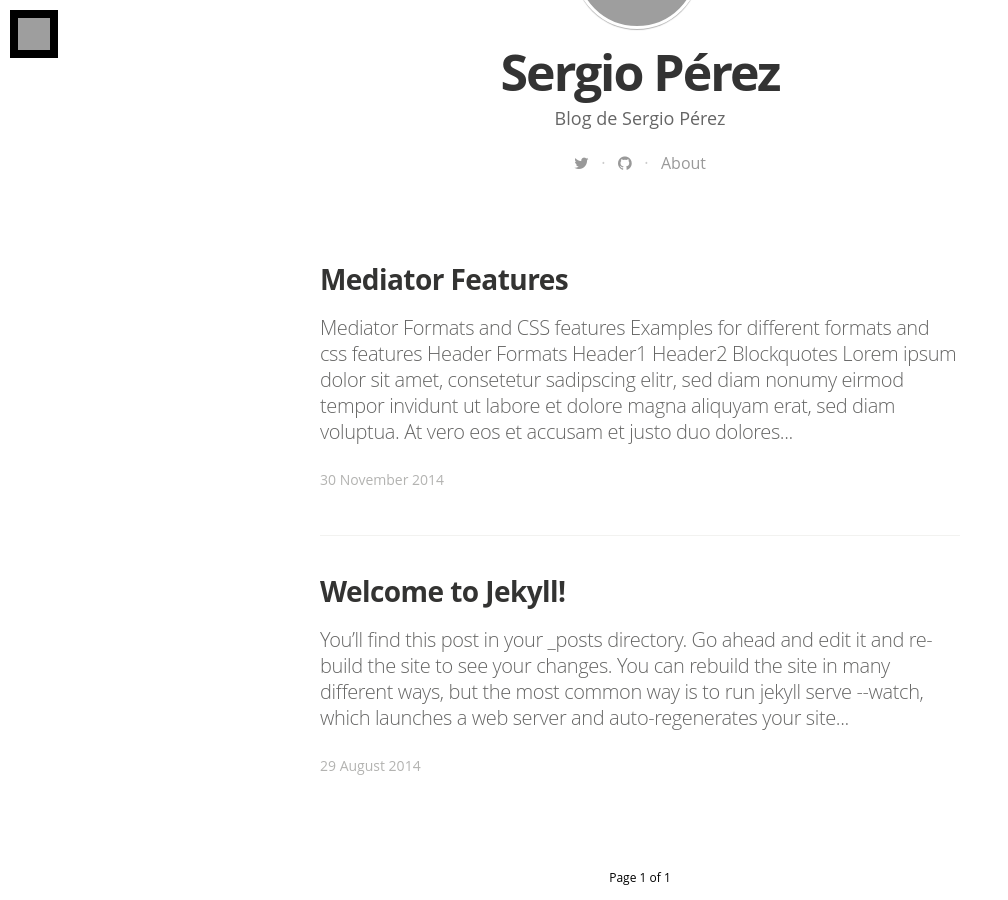
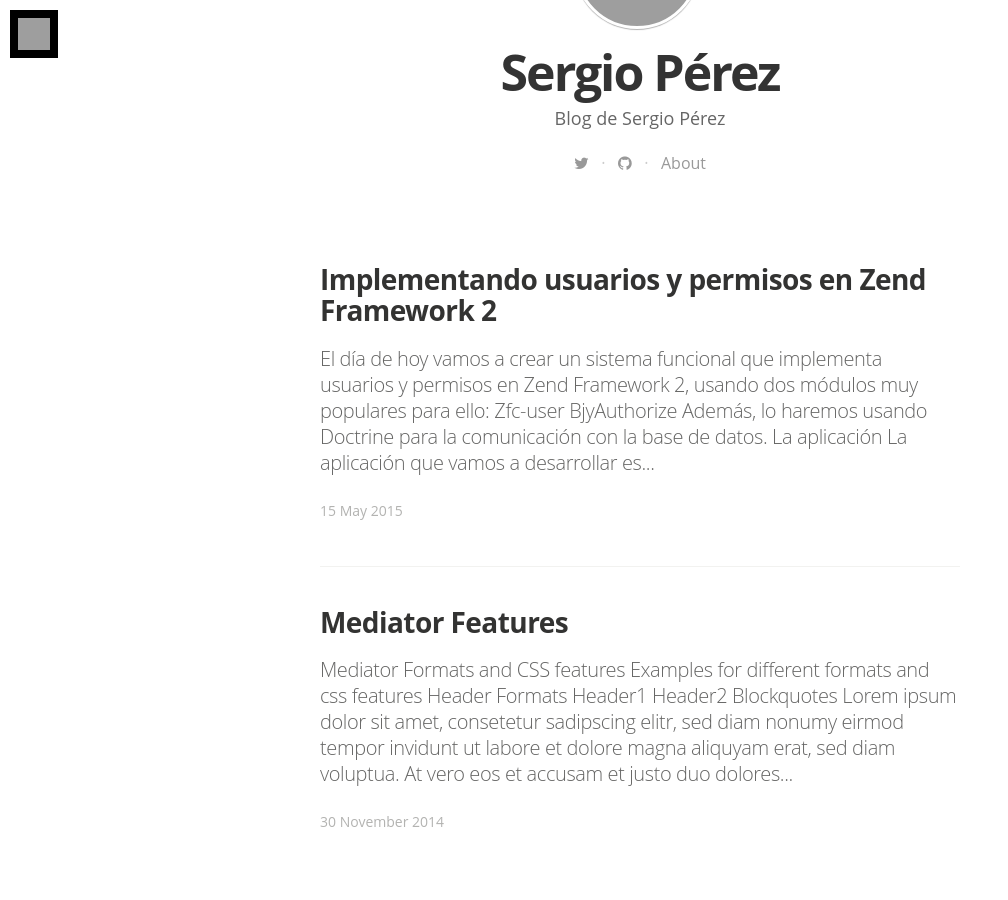
Before and after one commit to sergioperezf/sergioperezf.github.io, a Jekyll site: the page built from index.html, in a window 1280 px wide and 900 px high, scrolled down 487 px. Shown: the whole window, without its empty margins (0-1008 px from the left). Built offline with Jekyll 4.4.1, drawn with Linux system fonts in a browser that asks for light colours; nearby versions of some CDN libraries; some web fonts are replaced; Markdown is read by kramdown in place of the engine named in the settings; the list of posts is cut into pages by our own code; some of the changed lines change nothing that is shown; grey boxes are pictures that could not be loaded.

`````diff
--- a/_posts/2014-08-29-welcome-to-jekyll.markdown
+++ b/_posts/2014-08-29-welcome-to-jekyll.markdown
@@ -1,39 +1,152 @@
 ---
 layout: post
-title:  "Welcome to Jekyll!"
-date:   2014-08-29 14:34:25
-categories: jekyll update
-tags:
+title:  "Implementando usuarios y permisos en Zend Framework 2"
+date:   2015-05-15 15:41:25
+categories: php
+tags: zf2 servicios
 image: /assets/article_images/2014-08-29-welcome-to-jekyll/desktop.jpg
 ---
-You’ll find this post in your `_posts` directory. Go ahead and edit it and re-build the site to see your changes. You can rebuild the site in many different ways, but the most common way is to run `jekyll serve --watch`, which launches a web server and auto-regenerates your site when a file is updated.
 
-To add new posts, simply add a file in the `_posts` directory that follows the convention `YYYY-MM-DD-name-of-post.ext` and includes the necessary front matter. Take a look at the source for this post to get an idea about how it works.
+El día de hoy vamos a crear un sistema funcional que implementa usuarios y permisos en Zend Framework 2, usando dos módulos muy populares para ello:
 
-Jekyll also offers powerful support for code snippets:
+- `Zfc-user`
+- `BjyAuthorize`
 
-{% highlight ruby %}
-def print_hi(name)
-  puts "Hi, #{name}"
-end
-print_hi('Tom')
-#=> prints 'Hi, Tom' to STDOUT.
-{% endhighlight %}
+Además, lo haremos usando Doctrine para la comunicación con la base de datos.
 
-Check out the [Jekyll docs][jekyll] for more info on how to get the most out of Jekyll. File all bugs/feature requests at [Jekyll’s GitHub repo][jekyll-gh]. If you have questions, you can ask them on [Jekyll’s dedicated Help repository][jekyll-help].
+### La aplicación
 
-{% highlight js %}
+La aplicación que vamos a desarrollar es la forma más básica de un sistema de _tickets_ de soporte. Tendremos dos roles, `usuario` y `agente`. Los usuarios pueden crear tickets, así como modificar los tickets que ellos mismos hayan creado. Los agentes pueden leer y cambiar de estado a los tickets, pero no pueden modificar nada más. Las personas se pueden registrar en el sitio, pero sólo bajo el rol de `usuario`.
 
-<footer class="site-footer">
- <a class="subscribe" href="{{ "/feed.xml" | prepend: site.baseurl }}"> <span class="tooltip"> <i class="fa fa-rss"></i> Subscribe!</span></a>
-  <div class="inner">a
-   <section class="copyright">All content copyright <a href="mailto:{{ site.email}}">{{ site.name }}</a> &copy; {{ site.time | date: '%Y' }} &bull; All rights reserved.</section>
-   <section class="poweredby">Made with <a href="http://jekyllrb.com"> Jekyll</a></section>
-  </div>
-</footer>
-{% endhighlight %}
+Eso es todo lo que hará esta pequeña aplicación, la cual espero sirva de manera ilustrativa de los módulos involucrados.
 
+## Módulos necesarios
 
-[jekyll]:      http://jekyllrb.com
-[jekyll-gh]:   https://github.com/jekyll/jekyll
-[jekyll-help]: https://github.com/jekyll/jekyll-help
+Para empezar, vamos a crear nuestra aplicación con base en la aplicación esqueleto de Zend Framework 2. Para obtenerla, vamos a la página oficial y seguimos las instrucciones: https://github.com/zendframework/ZendSkeletonApplication.
+
+Una vez tengamos la aplicación instalada, es hora de añadir los módulos que vamos a usar. Estos se añaden a el archovp `composer.json`, de modo que debe quedar más o menos así:
+
+```json
+{
+    "name": "seperez/application",
+    "description": "Implementing a simple application with users ans permissions",
+    "license": "BSD-3-Clause",
+    "keywords": [
+        "zf2",
+        "framework",
+        "users",
+        "permissions"
+    ],
+    "homepage": "http://example.com",
+    "require": {
+        "php": ">=5.3.3",
+        "zendframework/zendframework": "2.4.*",
+        "doctrine/doctrine-orm-module": "0.*",
+        "doctrine/doctrine-module": "0.*",
+        "zf-commons/zfc-user-doctrine-orm": "1.0.*",
+        "bjyoungblood/bjy-authorize": "1.4.*"
+    }
+}
+````
+
+Guardamos el archivo, y corremos `php composer.phar update`, para actualizar e instalar los módulos necesarios.
+
+### Activar los módulos en nuestra aplicación
+
+Ahora que hemos añadido y descargado los módulos necesarios, vamos a tomar un vistazo a lo que hemos instalado:
+
+- `doctrine/doctrine-module` y `doctrine/doctrine-orm-module`: estos son los módulos que proveen la integración con el ORM Doctrine a nuestra aplicación en Zend Framework 2.
+- `zf-commons/zfc-user-doctrine-orm`: este módulo provee la funcionalidad de `zfcuser`integrada con Doctrine. Al instalar este módulo, el sistema de resolución de dependencias de Composer instalará también los módulos `zfc-base`y `zfc-user`. Más acerca de `zfcuser` más adelante.
+- `bjyoungblood/bjy-authorize`: es el módulo que usaremos para proveer la funcionalidad de permisos. Este módulo es básicamente una manera más fácil de usar  la ACL (Access Control List) proveída por Zend Framework 2 por defecto. Ya veremos cómo se configura.
+
+Para activar dichos módulos en nuestra aplicación, vamos al archivo `config/application.config.php` y añadimos los módulos al arreglo `modules`:
+
+```php
+return array(
+    //...
+    'modules' => array(
+        'DoctrineModule',
+        'DoctrineORMModule',
+        'ZfcBase',
+        'ZfcUser',
+        'ZfcUserDoctrineORM',
+        'BjyAuthorize',
+        'Application',
+    ),
+    //...
+);
+```
+
+Esto activará los módulos recién descargados en nuestra aplicación. El siguiente paso es configurarlos.
+
+## Configuración de Doctrine 2
+
+Con nuestros módulos instalados, vamos a configurar primero Doctrine, el ORM, de manera que nos podamos comunicar con la base de datos. Antes que nada, este será el modelo de datos que servirá para nuestros requerimientos:
+
+![Modelo de datos](modelo.png)
+
+Como podemos ver, es un modelo muy sencillo.
+
+Para configurar Doctrine vamos a modificar (o agregar) dos archivos: `config/autoload/doctrine.global.php`y `config/autoload/doctrine.local.php`. En el primero vamos a configurar el nombre de la base de datos, el host y el puerto, mientras que en el segundo vamos a configurar las credenciales de acceso. La idea de tener los dos archivos por separado es que cuando subamos nuestro trabajo a un repositorio como GitHub o Sourceforge, sólo el archivo global se suba.
+
+```php
+<?php
+//config/autoload/doctrine.global.php
+return array(
+    'doctrine' => array(
+        'connection' => array(
+            'orm_default' => array(
+                'driverClass' => 'Doctrine\DBAL\Driver\PDOMySql\Driver',
+                    'params' => array(
+                        'host' => 'localhost',
+                        'port' => '3306',
+                        'dbname' => 'edulers',
+                ),
+            ),
+        )
+));
+```
+
+```php
+<?php
+//config/autoload/doctrine.global.php
+return array(
+    'doctrine' => array(
+        'connection' => array(
+            'orm_default' => array(
+                'driverClass' => 'Doctrine\DBAL\Driver\PDOMySql\Driver',
+                    'params' => array(
+                        'user' => 'appication',
+                        'password' => 'password',
+                ),
+            ),
+        )
+));
+```
+
+En este caso estamos asumiendo que vamos a usar una base de datos MySql en localhost, cuyas credenciales son las dadas (application/password).
+
+Ahora vamos a decirle a Doctrine en dónde se encuentran las entidades para nuestra aplicación. En el archivo de configuración de nuestro módulo (por defecto `module/Application/config/module.config.php`, aunque yo recomiendo crear un módulo aparte), añadimos al arreglo que es retornado:
+
+```php
+return array(
+	//...
+    'doctrine' => array(
+        'driver' => array(
+            'application_entities' => array(
+                'class' => 'Doctrine\ORM\Mapping\Driver\AnnotationDriver',
+                'cache' => 'array',
+                'paths' => array(__DIR__ . '/../src/Application/Entity')
+            ),
+            'orm_default' => array(
+                'drivers' => array(
+                    'Application\Entity' => 'application_entities'
+                ),
+            ),
+        ),
+    ),
+    //...
+);
+```
+
+Esto le dirá a Doctrine que las entidades de nuestra aplicación se encuentran en el directorio `module/Application/src/Application/Entity`, y que tendrán el namespace `Application\Entity`.
`````
